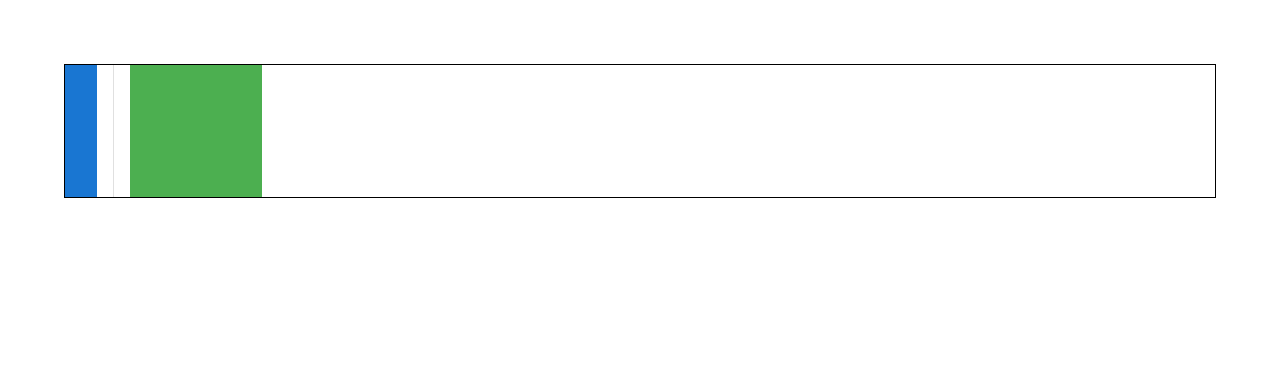
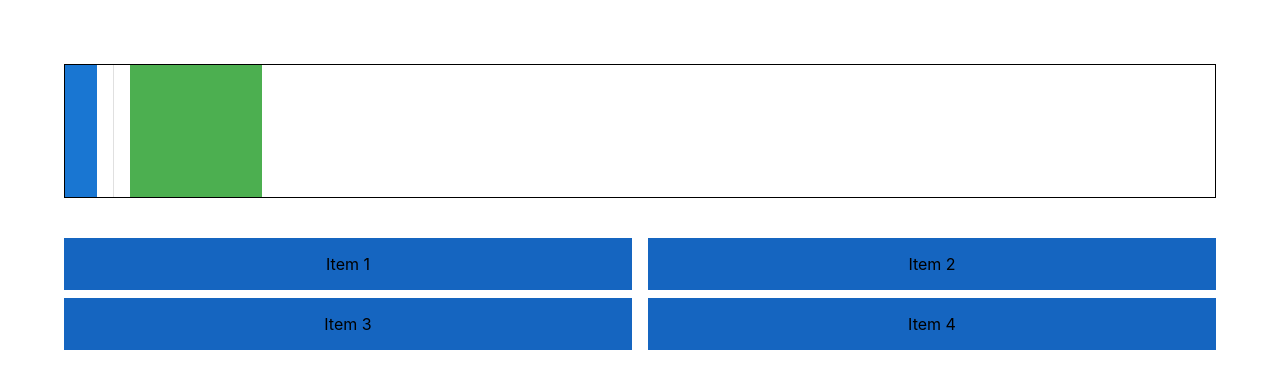
Before and after one commit to ZekDaniels/react-mui-demo, a React (Create React App) app: page / in a window 1280 px wide. Shown: the top 388 px of the page. Built offline with nearby package versions, Linux system fonts and the light colour scheme.

Commit message:
grid component

```diff
--- a/src/components/MuiLauyout.tsx
+++ b/src/components/MuiLauyout.tsx
@@ -1,8 +1,10 @@
-import { Box, Stack, Divider } from "@mui/material";
+import { Box, Stack, Divider, Grid } from "@mui/material";
 import React from "react";
 
 export const MuiLauyout = () => {
   return (
+    <>
+      {/* Stack */}
       <Stack
         sx={{ border: "1px solid" }}
         direction="row"
@@ -29,5 +31,22 @@
           p={2}
         ></Box>
       </Stack>
+
+      {/* Grid */}
+      <Grid container my={4} rowSpacing={1} columnSpacing={2}>
+        <Grid item xs={12} sm={6}>
+            <Box bgcolor="primary.dark" p={2}> Item 1</Box>
+        </Grid>
+        <Grid item xs={12} sm={6}>
+            <Box bgcolor="primary.dark" p={2}> Item 2</Box>
+        </Grid>
+        <Grid item xs={12} sm={6}>
+            <Box bgcolor="primary.dark" p={2}> Item 3</Box>
+        </Grid>
+        <Grid item xs={12} sm={6}>
+            <Box bgcolor="primary.dark" p={2}> Item 4</Box>
+        </Grid>
+      </Grid>
+    </>
   );
 };
```
Lines whose indentation alone changed are shown as unchanged.
